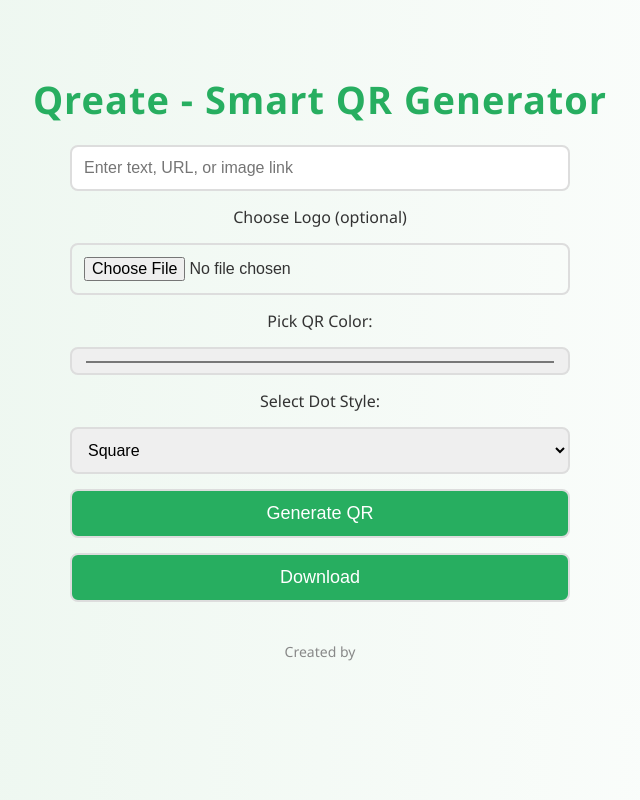
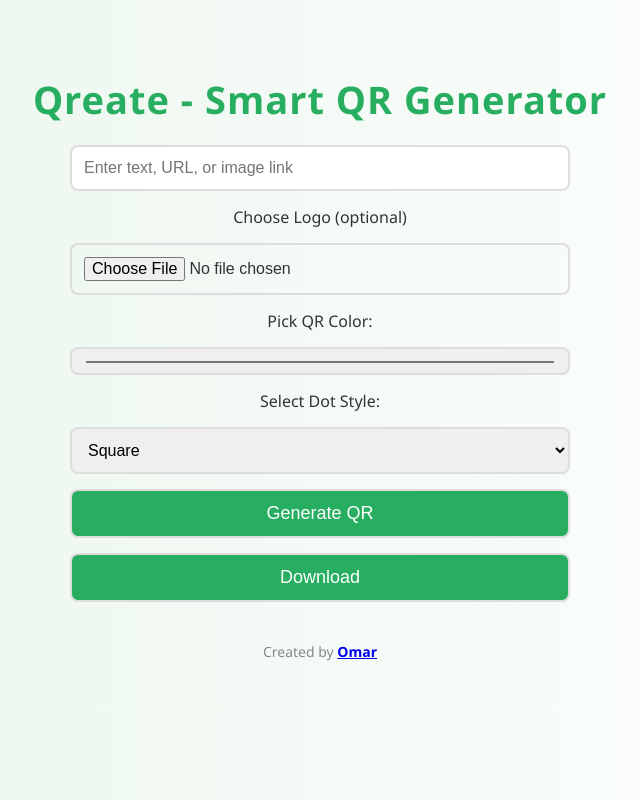
Before and after one commit to Meduria/Qreate---Smart-QR-Generator, a plain HTML site: page index.html in a window 1280 px wide. Shown: the whole page, without its empty margins (320-960 px from the left). Drawn offline with Linux system fonts and the light colour scheme; a script that the page names is missing.

Commit message:
Update footer to include strong tag for name

```diff
--- a/index.html
+++ b/index.html
@@ -93,7 +93,7 @@
 
                                                                                                                                                                                                                                                                                                                                                                   <div id="qr-container"></div>
 
-                                                                                                                                                                                                                                                                                                                                                                    <footer>Created by <href url+"https://github.com/Meduria"></footer>
+                                                                                                                                                                                                                                                                                                                                                                    <footer>Created by <strong><a href="https://github.com/Meduria" target="_blank">Omar</a></strong></footer>
 
                                                                                                                                                                                                                                                                                                                                                                       <script>
                                                                                                                                                                                                                                                                                                                                                                           const qrCode = new QRCodeStyling({
```
